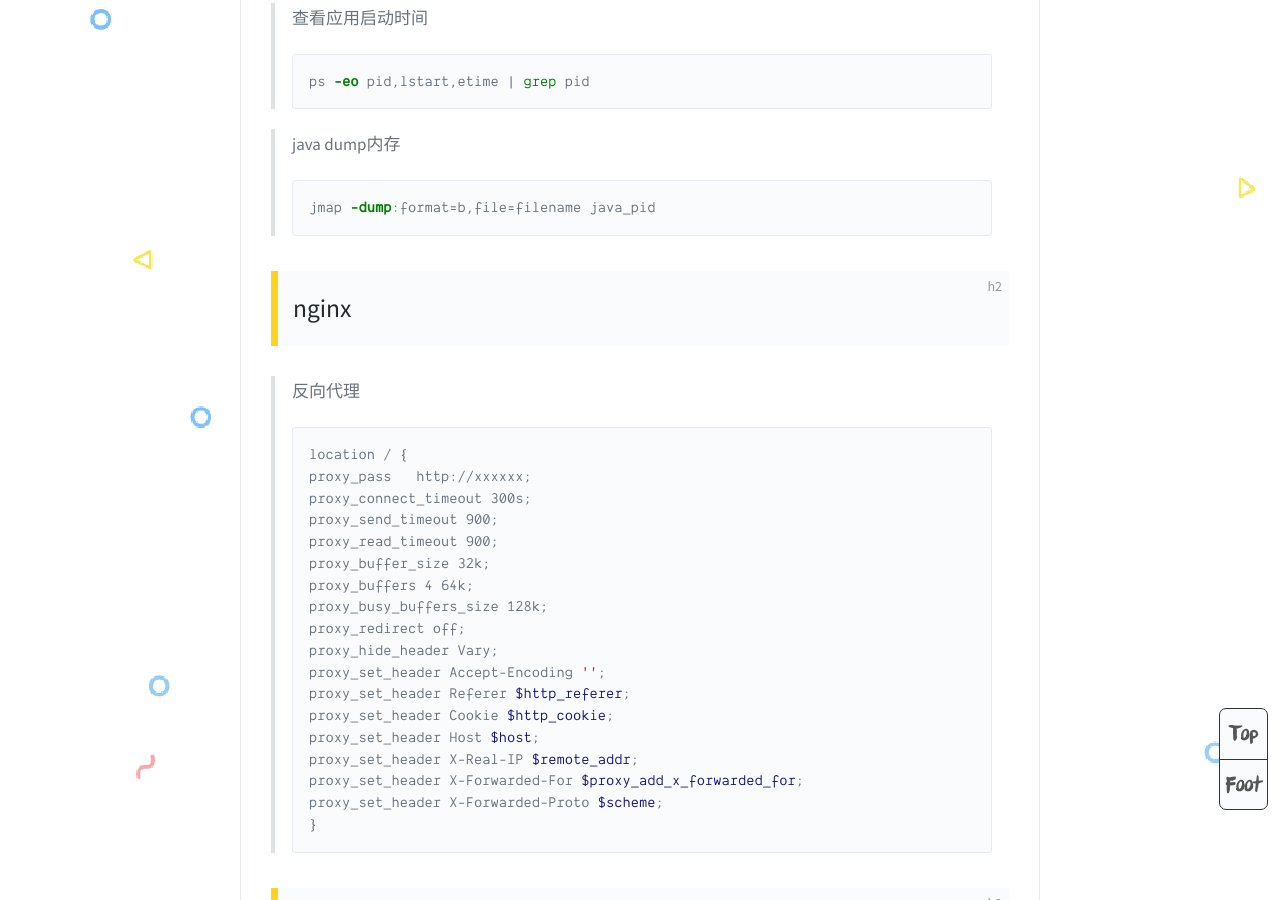
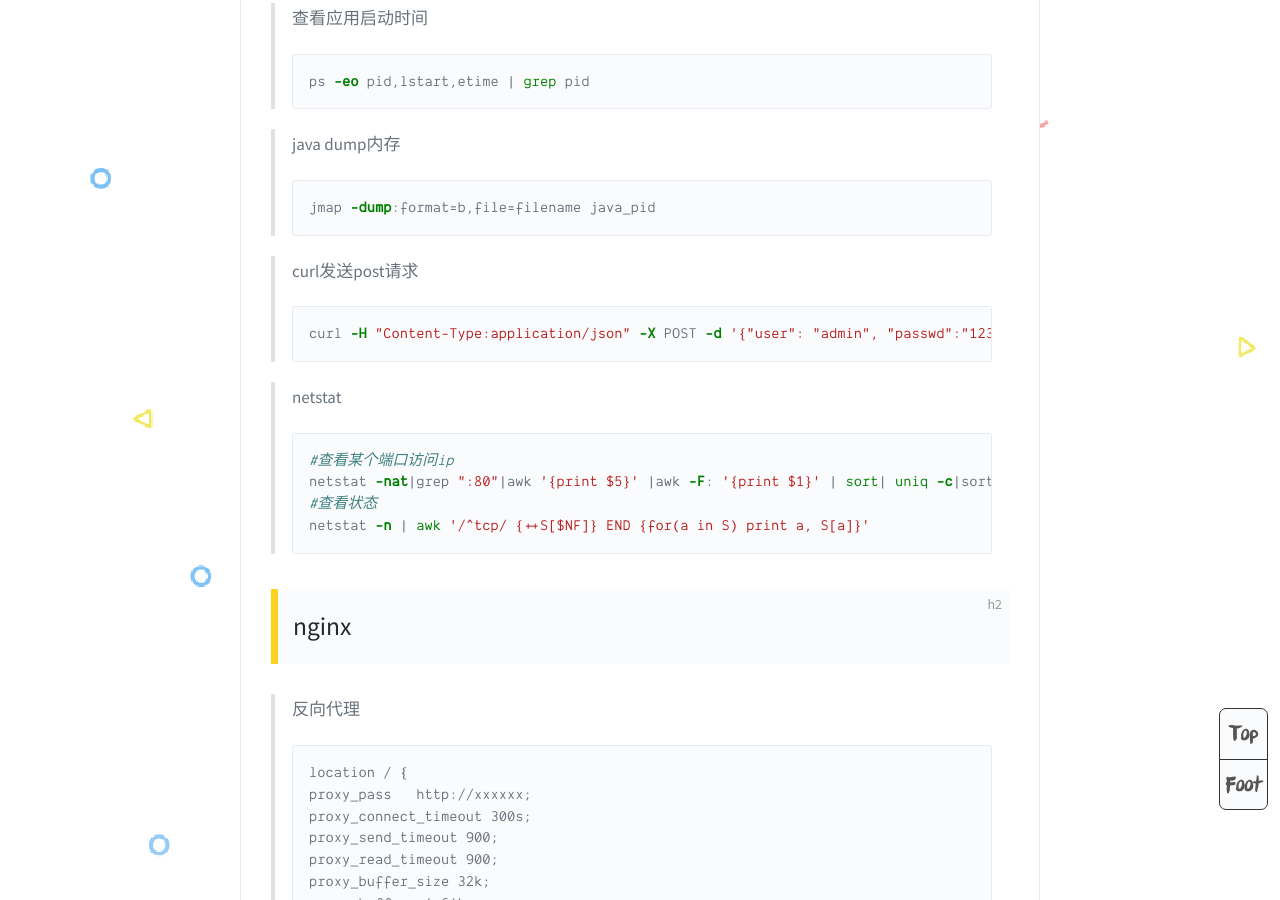
Before and after one commit to WuChenLinux/yw, a Jekyll site: the page built from _posts/2019-08-09-profile.md, in a window 1280 px wide and 900 px high, scrolled down 2909 px. Built offline with Jekyll 4.4.1, drawn with Linux system fonts in a browser that asks for light colours; comment, search, counter and statistics services are not loaded.

Commit message:
Update 2019-08-09-profile.md

````diff
--- a/_posts/2019-08-09-profile.md
+++ b/_posts/2019-08-09-profile.md
@@ -95,6 +95,19 @@ ps -eo pid,lstart,etime | grep pid
 jmap -dump:format=b,file=filename java_pid
 ```
 
+> curl发送post请求
+```shell
+curl -H "Content-Type:application/json" -X POST -d '{"user": "admin", "passwd":"12345678"}' http://127.0.0.1:8000/login
+```
+
+> netstat
+```shell
+#查看某个端口访问ip
+netstat -nat|grep ":80"|awk '{print $5}' |awk -F: '{print $1}' | sort| uniq -c|sort -n
+#查看状态
+netstat -n | awk '/^tcp/ {++S[$NF]} END {for(a in S) print a, S[a]}'
+```
+
 ## nginx
 
 > 反向代理
````
